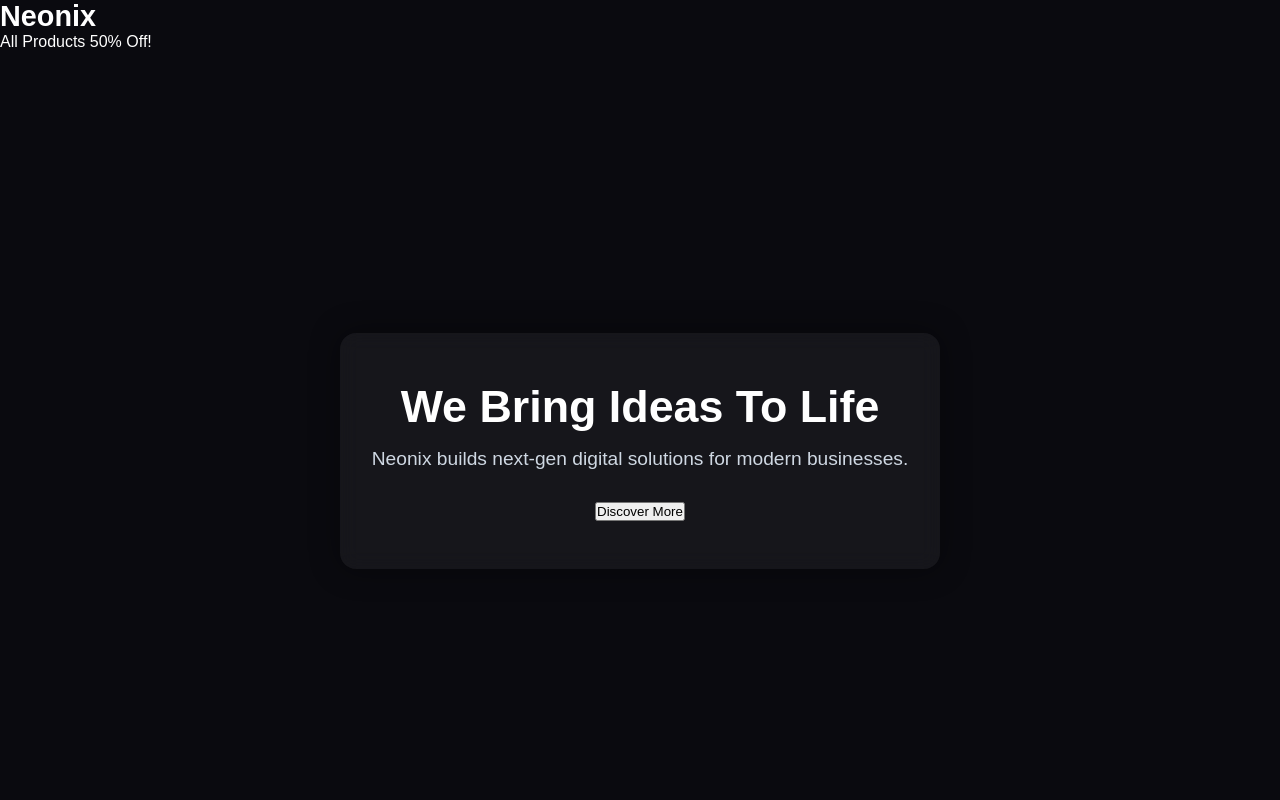
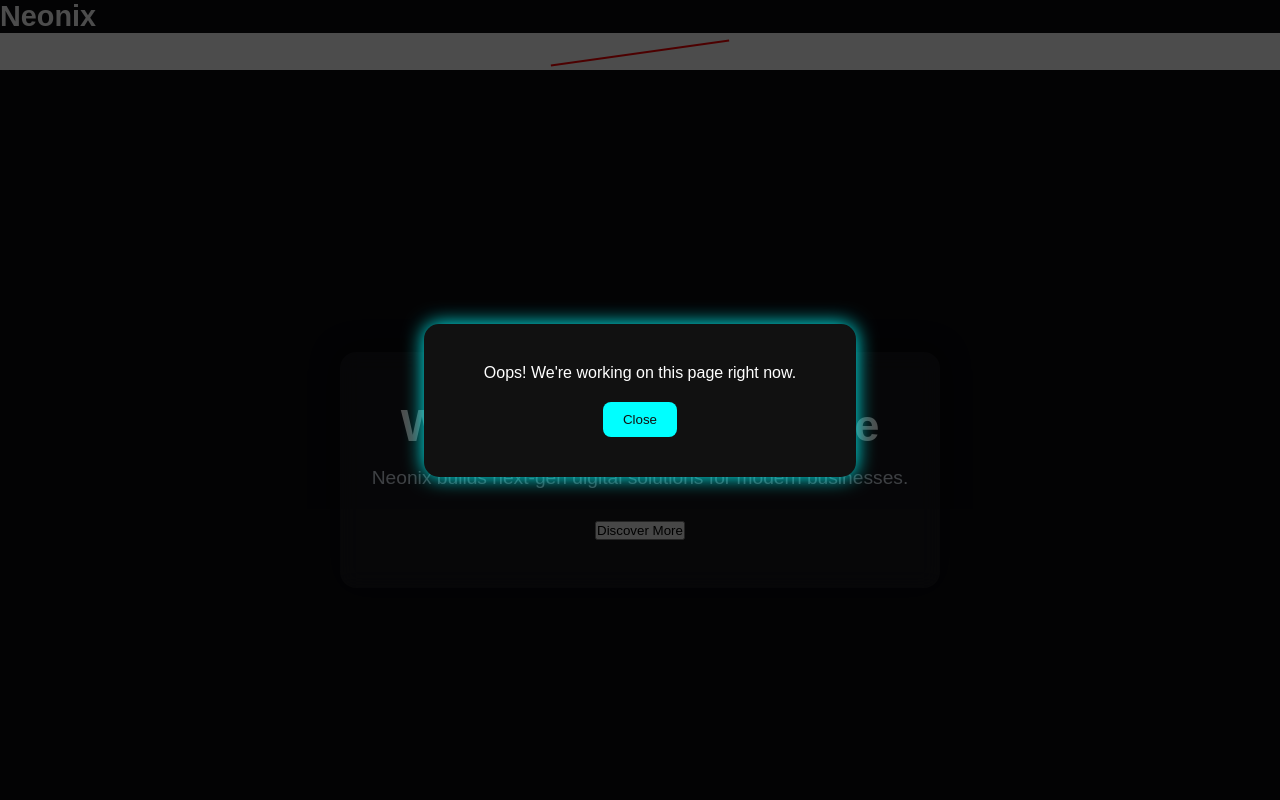
Before and after one commit to VxpeInjected/Website-For-VK, a plain HTML site: page index.html in a window 1280 px wide. Both pictures are taken after a click on the button "Discover More". Shown: the top 800 px of the page. Drawn offline with Linux system fonts and the light colour scheme.

Commit message:
Update style.css

```diff
--- a/style.css
+++ b/style.css
@@ -168,3 +168,80 @@ body {
 .footer a:hover {
   text-decoration: underline;
 }
+
+/* Promo banner under header */
+.promo-banner {
+  background: white;
+  text-align: center;
+  padding: 8px 0;
+  font-weight: bold;
+  font-size: 1.1rem;
+  box-shadow: 0 2px 8px rgba(0,0,0,0.1);
+}
+
+.crossed {
+  position: relative;
+  display: inline-block;
+}
+
+.crossed::after {
+  content: "";
+  position: absolute;
+  top: 50%;
+  left: 0;
+  width: 100%;
+  height: 2px;
+  background: red;
+  transform: rotate(-8deg);
+}
+
+/* Move expertise section higher */
+.expertise {
+  margin-top: 40px;
+}
+
+/* Popup styling */
+.popup {
+  display: none;
+  position: fixed;
+  top: 0; left: 0;
+  width: 100%; height: 100%;
+  background: rgba(0,0,0,0.7);
+  justify-content: center;
+  align-items: center;
+  z-index: 999;
+}
+
+.popup-content {
+  background: #111;
+  padding: 40px 60px;
+  border-radius: 15px;
+  text-align: center;
+  color: white;
+  box-shadow: 0 0 20px #0ff;
+}
+
+.popup-content button {
+  margin-top: 20px;
+  background: #0ff;
+  color: #111;
+  border: none;
+  padding: 10px 20px;
+  border-radius: 8px;
+  cursor: pointer;
+  transition: all 0.2s;
+}
+
+.popup-content button:hover {
+  background: #00bcd4;
+}
+
+/* Footer */
+footer {
+  text-align: center;
+  padding: 20px;
+  background: rgba(0,0,0,0.6);
+  color: white;
+  font-size: 0.9rem;
+  letter-spacing: 0.5px;
+}
```
